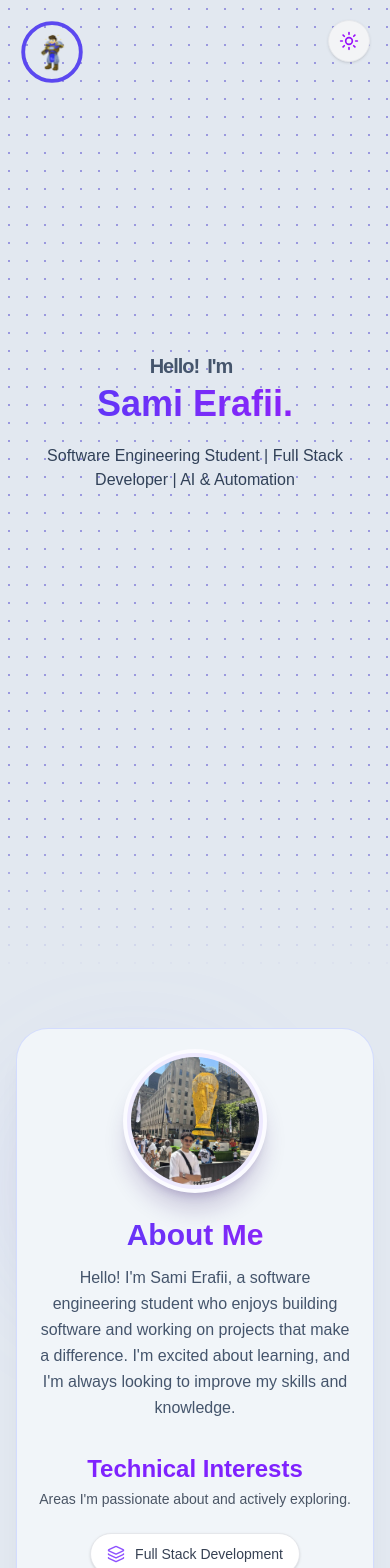
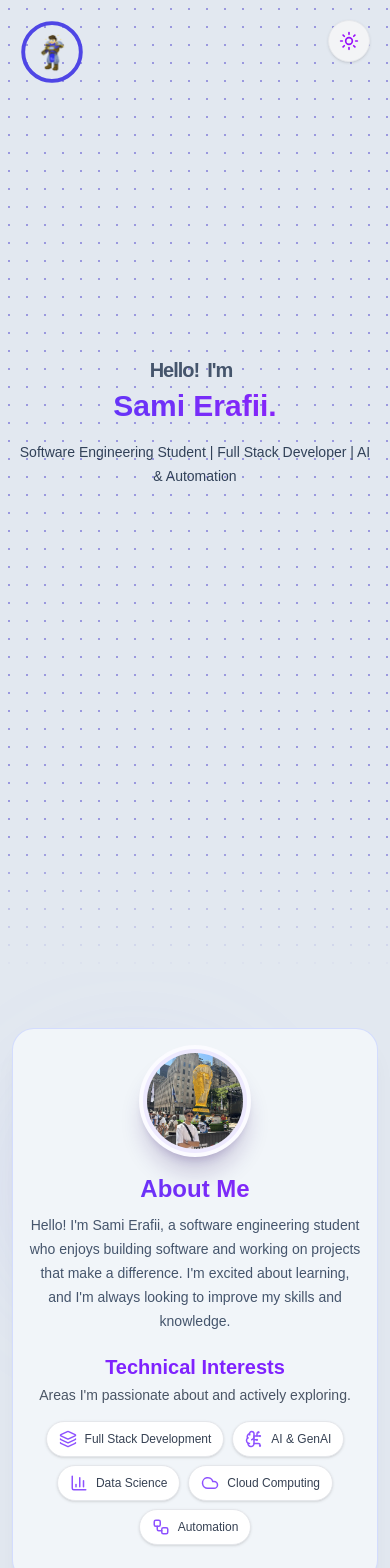
Before and after one commit to serafii/Portfolio, a React (Vite) app in the folder front/: page / in a window 390 px wide. Shown: the top 1568 px of the page. Built offline with nearby package versions, Linux system fonts and the light colour scheme.

Commit message:
Small sizing fix

```diff
--- a/front/src/components/About.tsx
+++ b/front/src/components/About.tsx
@@ -5,16 +5,16 @@ import me from "../assets/moi.jpg";
 
 const About: React.FC = () => {
   return (
-    <section className="w-full px-4 py-4 sm:px-10">
+    <section className="w-full px-3 py-4 sm:px-10">
       <motion.div
         initial={{ opacity: 0, y: 28 }}
         whileInView={{ opacity: 1, y: 0 }}
         viewport={{ once: true, amount: 0.2 }}
         transition={{ duration: 0.55, ease: "easeOut" }}
-        className="mx-auto grid w-full max-w-6xl items-center gap-6 rounded-[2rem] border border-indigo-200/70 bg-slate-100 p-5 shadow-xl shadow-indigo-950/5 transition-colors duration-300 hover:border-violet-400/70 dark:border-violet-300/15 dark:bg-[#160c23] dark:shadow-black/25 dark:hover:border-violet-300/45 sm:gap-10 sm:p-7 md:grid-cols-[minmax(12rem,0.65fr)_minmax(0,1.35fr)] md:gap-12 md:rounded-[3rem] md:p-12"
+        className="mx-auto grid w-full max-w-6xl items-center gap-4 rounded-3xl border border-indigo-200/70 bg-slate-100 p-4 shadow-xl shadow-indigo-950/5 transition-colors duration-300 hover:border-violet-400/70 dark:border-violet-300/15 dark:bg-[#160c23] dark:shadow-black/25 dark:hover:border-violet-300/45 sm:gap-10 sm:rounded-[2rem] sm:p-7 md:grid-cols-[minmax(12rem,0.65fr)_minmax(0,1.35fr)] md:gap-12 md:rounded-[3rem] md:p-12"
       >
         <div className="flex justify-center md:justify-start">
-          <div className="relative aspect-square w-36 overflow-hidden rounded-full border-4 border-white/80 bg-violet-100 p-1 shadow-xl shadow-violet-950/20 dark:border-violet-300/20 dark:bg-[#0d0815] sm:w-52 md:w-full md:max-w-64">
+          <div className="relative aspect-square w-28 overflow-hidden rounded-full border-4 border-white/80 bg-violet-100 p-1 shadow-xl shadow-violet-950/20 dark:border-violet-300/20 dark:bg-[#0d0815] sm:w-52 md:w-full md:max-w-64">
             <img
               src={me}
               alt="My photo"
@@ -26,10 +26,10 @@ const About: React.FC = () => {
         </div>
 
         <div className="text-center md:text-left">
-          <h2 className="mb-3 bg-linear-to-r from-indigo-600 to-purple-600 bg-clip-text text-3xl font-bold text-transparent dark:from-indigo-400 dark:to-purple-400 sm:mb-5 sm:text-4xl">
+          <h2 className="mb-2 bg-linear-to-r from-indigo-600 to-purple-600 bg-clip-text text-2xl font-bold text-transparent dark:from-indigo-400 dark:to-purple-400 sm:mb-5 sm:text-4xl">
             About Me
           </h2>
-          <p className="max-w-2xl text-base font-medium leading-relaxed text-slate-600 dark:text-slate-300 sm:text-lg">
+          <p className="max-w-2xl text-sm font-medium leading-6 text-slate-600 dark:text-slate-300 sm:text-lg sm:leading-relaxed">
             Hello! I&apos;m Sami Erafii, a software engineering student who
             enjoys building software and working on projects that make a
             difference. I&apos;m excited about learning, and I&apos;m always
--- a/front/src/components/Contact.tsx
+++ b/front/src/components/Contact.tsx
@@ -152,7 +152,7 @@ const Contact: React.FC = () => {
       <footer className="relative isolate mt-14 flex min-h-52 w-full flex-col items-center justify-center gap-4 bg-[#3d4264] px-4 py-14 text-center dark:bg-[#180c26] sm:text-sm md:gap-9 md:py-16 3xl:py-20">
         <div
           aria-hidden="true"
-          className="pointer-events-none absolute inset-x-0 -top-18 -z-10 h-18 bg-linear-to-b from-transparent via-[#3d4264]/55 to-[#3d4264] dark:via-[#180c26]/55 dark:to-[#180c26]"
+          className="pointer-events-none absolute inset-x-0 -top-10 -z-10 h-10 bg-linear-to-b from-transparent via-[#3d4264]/55 to-[#3d4264] dark:via-[#180c26]/55 dark:to-[#180c26]"
         />
         <span className="flex flex-wrap items-center justify-center gap-x-3 gap-y-1 text-sm font-medium tracking-wide text-slate-100/90 dark:text-violet-100/85 md:gap-x-5 md:text-base">
           <p>&copy; {year}</p>
--- a/front/src/components/Screen.tsx
+++ b/front/src/components/Screen.tsx
@@ -79,18 +79,18 @@ const Main: React.FC = () => {
         whileInView={{ opacity: 1, y: 0 }}
         transition={{ duration: 1 }}
         viewport={{ once: true }}
-        className="relative z-10 rounded-lg p-5 text-center sm:p-8"
+        className="relative z-10 rounded-lg p-4 text-center sm:p-8"
       >
         <WordsPullUp
           key={currentLine}
           text={currentLine}
-          className="text-lg sm:text-xl"
+          className="text-base sm:text-xl"
         />
-        <div className="bg-linear-to-r from-indigo-600 to-purple-600 bg-clip-text pt-1 text-4xl font-bold text-transparent dark:from-indigo-400 dark:to-purple-400 sm:text-5xl">
+        <div className="bg-linear-to-r from-indigo-600 to-purple-600 bg-clip-text pt-1 text-3xl font-bold text-transparent dark:from-indigo-400 dark:to-purple-400 sm:text-5xl">
           Sami Erafii.
         </div>
-        <p className="pt-5 sm:pt-8">
-          <span className="text-base text-slate-700 dark:text-slate-300 sm:text-lg">
+        <p className="pt-4 sm:pt-8">
+          <span className="text-sm text-slate-700 dark:text-slate-300 sm:text-lg">
             Software Engineering Student | Full Stack Developer | AI &
             Automation
           </span>
--- a/front/src/pages/Home.tsx
+++ b/front/src/pages/Home.tsx
@@ -253,7 +253,7 @@ const Home: React.FC = () => {
               cx="50"
               cy="50"
               r="45"
-              stroke="#ccc"
+              stroke={isDark ? "#c4b5fd" : "#818cf8"}
               strokeWidth="6"
               fill="none"
               opacity="0.3"
@@ -262,7 +262,7 @@ const Home: React.FC = () => {
               cx="50"
               cy="50"
               r="45"
-              stroke="#5b48f0"
+              stroke={isDark ? "#a855f7" : "#4f46e5"}
               strokeWidth="6"
               fill="none"
               strokeDasharray="1"
@@ -454,10 +454,25 @@ const Home: React.FC = () => {
 
         <section className="relative isolate overflow-hidden bg-sky-100/65 pt-18 pb-0 dark:bg-[#100819] 3xl:pt-24">
           {isMobile ? (
-            <div aria-hidden="true" className="mobile-dot-field" />
+            <div
+              aria-hidden="true"
+              className="mobile-dot-field"
+              style={{
+                WebkitMaskImage:
+                  "linear-gradient(to bottom, transparent, #000 8rem, #000 calc(100% - 18rem), transparent calc(100% - 2rem))",
+                maskImage:
+                  "linear-gradient(to bottom, transparent, #000 8rem, #000 calc(100% - 18rem), transparent calc(100% - 2rem))",
+              }}
+            />
           ) : (
             <DotField
               className="pointer-events-none absolute! inset-0! z-0"
+              style={{
+                WebkitMaskImage:
+                  "linear-gradient(to bottom, transparent, #000 8rem, #000 calc(100% - 18rem), transparent calc(100% - 2rem))",
+                maskImage:
+                  "linear-gradient(to bottom, transparent, #000 8rem, #000 calc(100% - 18rem), transparent calc(100% - 2rem))",
+              }}
               dotRadius={1.5}
               dotSpacing={16}
               bulgeStrength={80}
--- a/front/src/subcomponents/About/TechnicalInterests.tsx
+++ b/front/src/subcomponents/About/TechnicalInterests.tsx
@@ -45,7 +45,7 @@ const chipVariants: Variants = {
 };
 const TechnicalInterests: React.FC = () => {
   return (
-    <section className="w-full py-8">
+    <section className="w-full py-5 sm:py-8">
       <motion.div
         initial={{
           opacity: 0,
@@ -61,9 +61,9 @@ const TechnicalInterests: React.FC = () => {
         transition={{
           duration: 0.5,
         }}
-        className="mb-6"
+        className="mb-4 sm:mb-6"
       >
-        <h3 className="text-2xl font-bold text-violet-600 dark:text-violet-400 mb-1">
+        <h3 className="mb-1 text-xl font-bold text-violet-600 dark:text-violet-400 sm:text-2xl">
           Technical Interests
         </h3>
         <p className="text-gray-600 dark:text-gray-400 text-sm">
@@ -72,7 +72,7 @@ const TechnicalInterests: React.FC = () => {
       </motion.div>
 
       <motion.div
-        className="flex flex-wrap gap-3 items-center justify-center"
+        className="flex flex-wrap items-center justify-center gap-2 sm:gap-3"
         variants={containerVariants}
         initial="hidden"
         whileInView="visible"
@@ -87,10 +87,10 @@ const TechnicalInterests: React.FC = () => {
             <motion.div
               key={item.label}
               variants={chipVariants}
-              className="group flex items-center gap-2.5 px-4 py-2.5 rounded-full bg-white dark:bg-[#160c23]/80 border border-gray-200 dark:border-violet-300/15 shadow-sm hover:border-violet-300 dark:hover:border-violet-400/40 hover:shadow-md transition-all duration-300 cursor-default"
+              className="group flex items-center gap-2 rounded-full border border-gray-200 bg-white px-3 py-2 shadow-sm transition-all duration-300 hover:border-violet-300 hover:shadow-md dark:border-violet-300/15 dark:bg-[#160c23]/80 dark:hover:border-violet-400/40 sm:gap-2.5 sm:px-4 sm:py-2.5"
             >
               <Icon className="w-4.5 h-4.5 text-violet-500 dark:text-violet-400 group-hover:scale-110 transition-transform duration-300" />
-              <span className="text-sm font-medium text-gray-700 dark:text-gray-300">
+              <span className="text-xs font-medium text-gray-700 dark:text-gray-300 sm:text-sm">
                 {item.label}
               </span>
             </motion.div>
```
